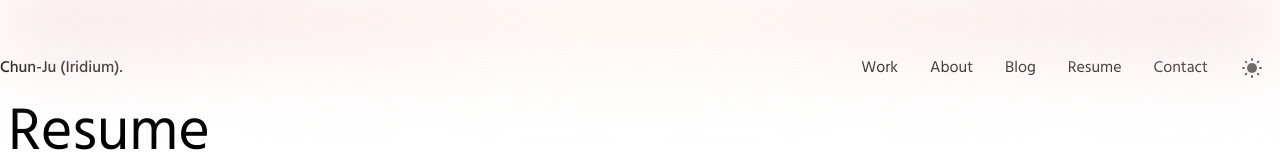
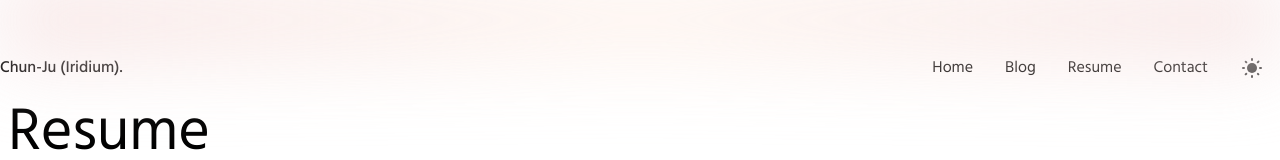
Before and after one commit to iridiumtao/iridiumtao.github.io, a Next.js app: page /resume in a window 1280 px wide. Shown: the top 160 px of the page. Built offline with nearby package versions, Linux system fonts and the light colour scheme.

Commit message:
Fixed header to show work instead of project; Fixed smartphone view header Click on resume to send email instead of showing resume.

```diff
--- a/components/Header/index.js
+++ b/components/Header/index.js
@@ -69,16 +69,14 @@ const Header = ({ handleWorkScroll, handleAboutScroll, isBlog }) => {
             >
               {!isBlog ? (
                 <div className="grid grid-cols-1">
-                  <Button onClick={handleWorkScroll}>Work</Button>
+                  <Button onClick={handleWorkScroll}>Project</Button>
                   <Button onClick={handleAboutScroll}>About</Button>
                   {showBlog && (
                     <Button onClick={() => router.push("/blog")}>Blog</Button>
                   )}
                   {showResume && (
                     <Button
-                      onClick={() =>
-                        window.open("mailto:c.tao@nyu.edu")
-                      }
+                      onClick={() => router.push("/resume")}
                     >
                       Resume
                     </Button>
@@ -131,7 +129,7 @@ const Header = ({ handleWorkScroll, handleAboutScroll, isBlog }) => {
         </h1>
         {!isBlog ? (
           <div className="flex">
-            <Button onClick={handleWorkScroll}>Work</Button>
+            <Button onClick={handleWorkScroll}>Project</Button>
             <Button onClick={handleAboutScroll}>About</Button>
             {showBlog && (
               <Button onClick={() => router.push("/blog")}>Blog</Button>
--- a/pages/resume.js
+++ b/pages/resume.js
@@ -43,7 +43,7 @@ const Resume = () => {
       <div className={`${theme === "dark" ? "gradient-circle-bottom-dark" : "gradient-circle-bottom"}`}></div>
 
       <div className="container mx-auto mb-10">
-        <Header/>
+        <Header isBlog={true}/>
 
         <h1 className="mx-auto mob:p-2 text-bold text-4xl laptop:text-6xl w-full">
           Resume
```
